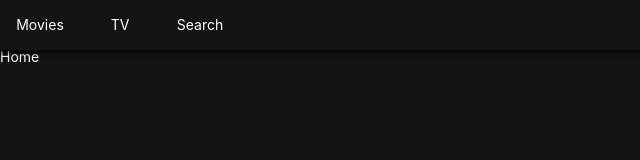
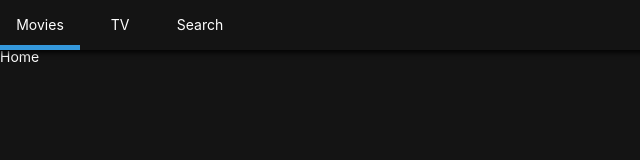
Before and after one commit to wanho1108/nomad-coders-react, a React (Create React App) app: page / in a window 1280 px wide. Shown: the top 160 px of the page, without its empty margins (0-640 px from the left). Built offline with nearby package versions, Linux system fonts and the light colour scheme.

Commit message:
#3.4 Location Aware Header

```diff
--- a/src/components/Header.js
+++ b/src/components/Header.js
@@ -1,5 +1,5 @@
 import React from "react";
-import { Link as RouterLink } from "react-router-dom";
+import { Link as RouterLink, withRouter } from "react-router-dom";
 import styled from "styled-components";
 
 const Header = styled.header`
@@ -23,7 +23,10 @@
 const Item = styled.li`
   width: 80px;
   height: 50px;
+  border-bottom: 5px solid
+    ${(props) => (props.current ? "#3498db" : "transparent")};
   text-align: center;
+  transition: border-bottom 0.5s ease-in-out;
 `;
 
 const Link = styled(RouterLink)`
@@ -33,18 +36,18 @@
   height: 50px;
 `;
 
-export default () => (
+export default withRouter(({ location: { pathname } }) => (
   <Header>
     <List>
-      <Item>
+      <Item current={pathname === "/"}>
         <Link to="/">Movies</Link>
       </Item>
-      <Item>
+      <Item current={pathname === "/tv"}>
         <Link to="/tv">TV</Link>
       </Item>
-      <Item>
+      <Item current={pathname === "/search"}>
         <Link to="/search">Search</Link>
       </Item>
     </List>
   </Header>
-);
+));
```
